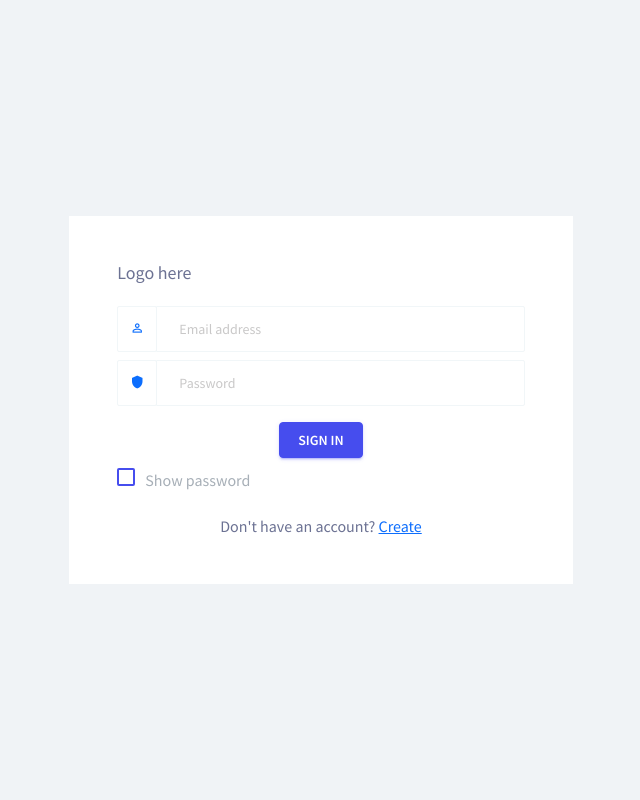
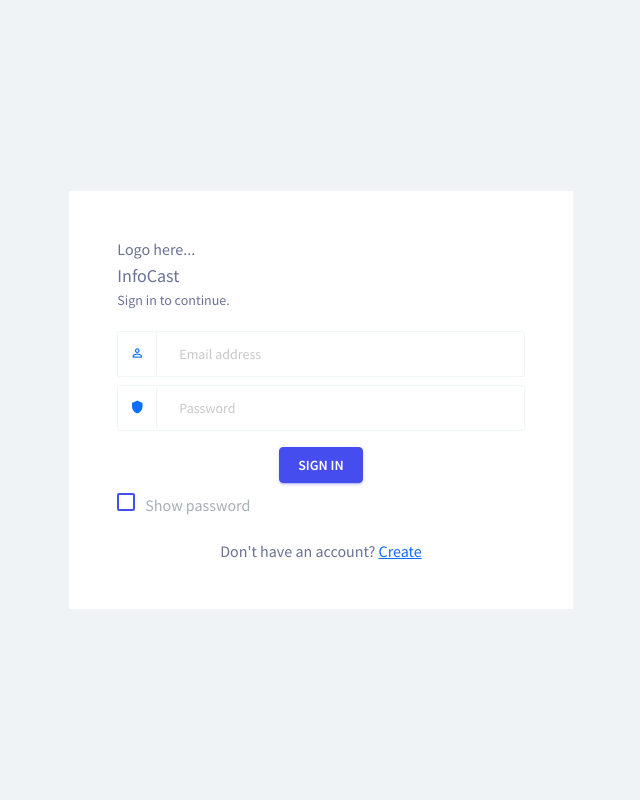
Before and after one commit to John8099/info-cast, a PHP site: page / in a window 1280 px wide. Shown: the whole page, without its empty margins (319-959 px from the left). Run offline with PHP 8.4, Linux system fonts and the light colour scheme.

Commit message:
Add login title

```diff
--- a/index.php
+++ b/index.php
@@ -22,7 +22,9 @@
                   <!-- <div class="brand-logo">
                     <img src="../../images/logo.svg" alt="logo">
                   </div> -->
-                  <h4>Logo here</h4>
+                  <p>Logo here...</p>
+                  <h4>InfoCast</h4>
+                  <h6 class="font-weight-light">Sign in to continue.</h6>
                   <form class="pt-3" method="POST" id="form-login">
                     <div class="input-group mb-2">
                       <div class="input-group-prepend bg-transparent">
```
